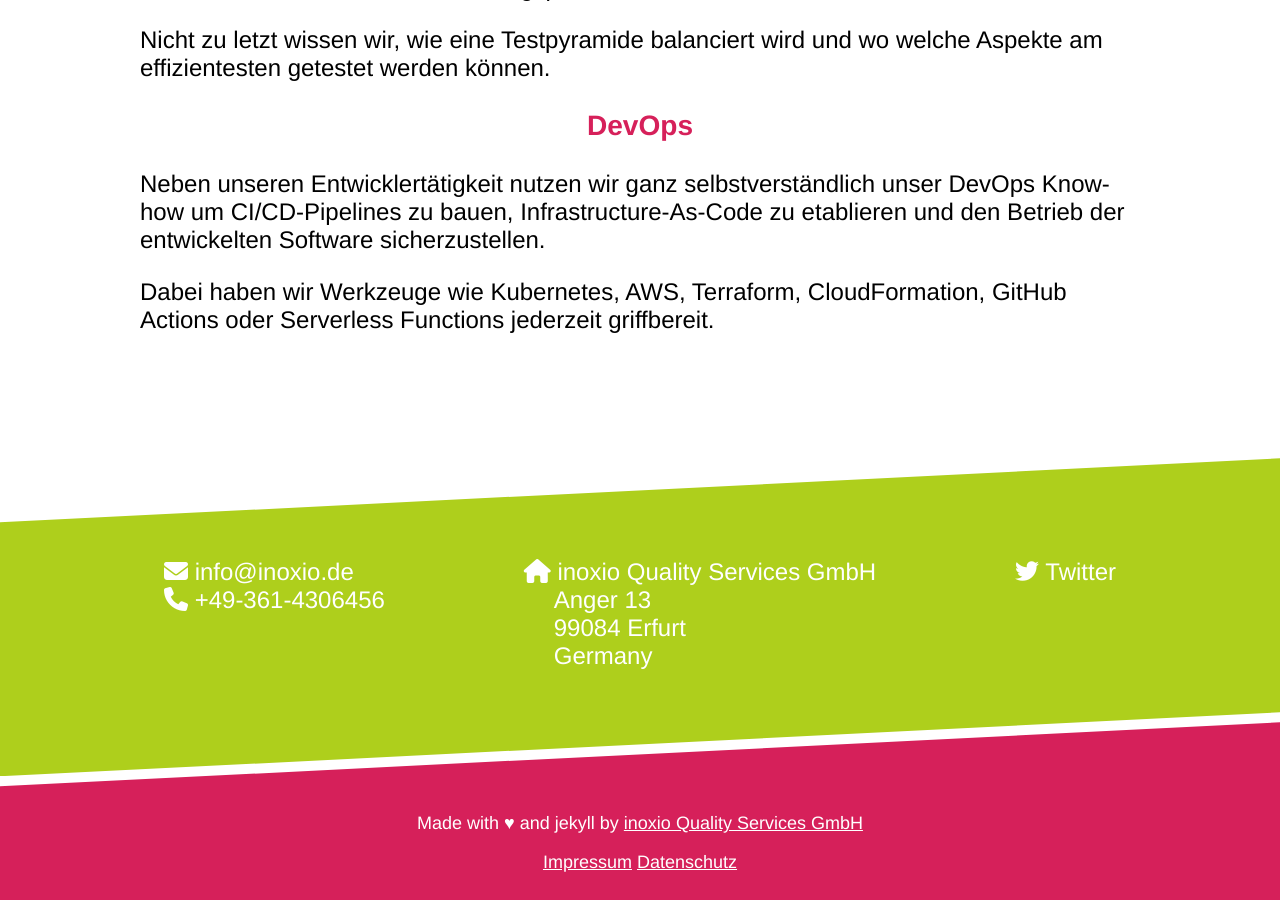
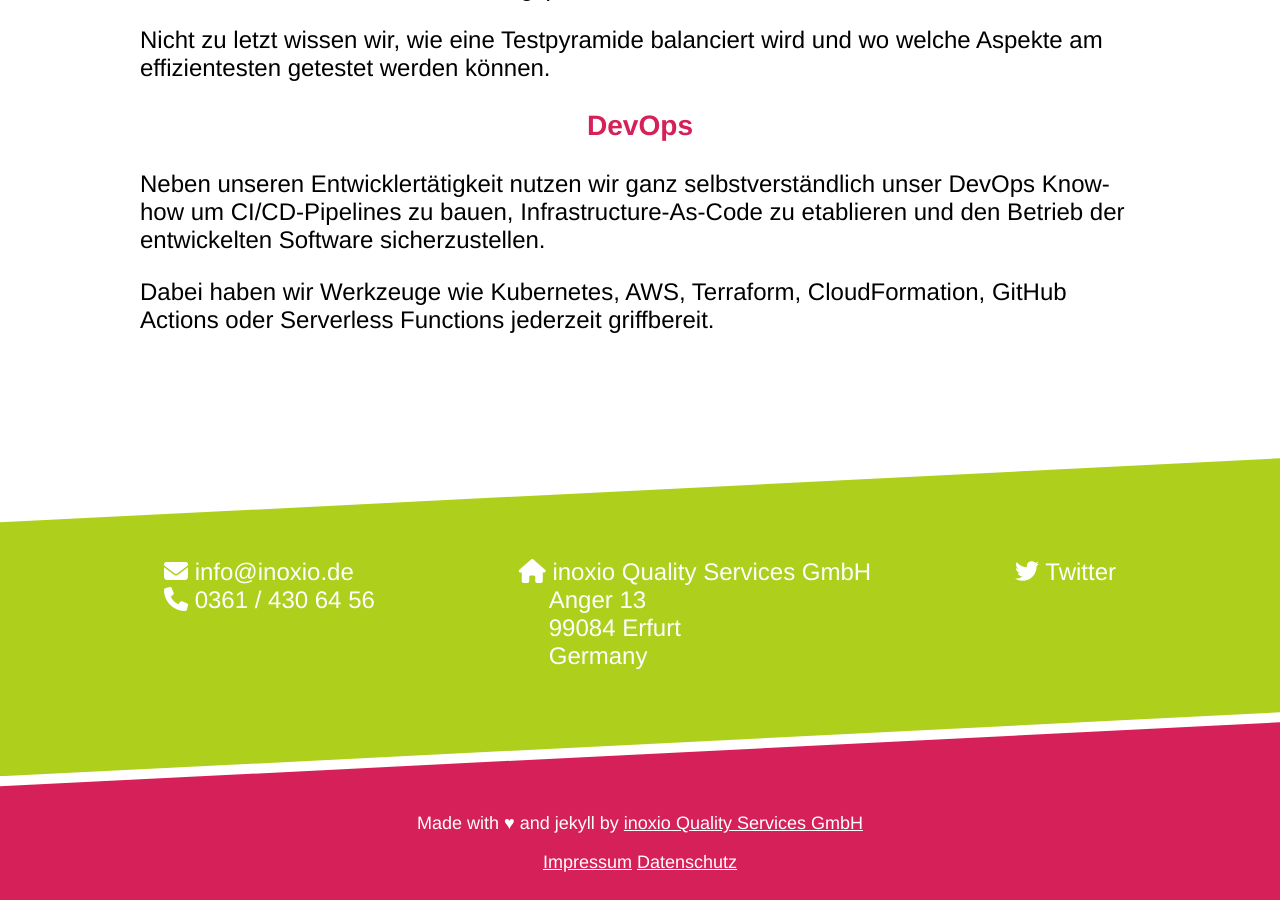
Before and after one commit to inoxio/inoxio.github.io, a Jekyll site: the page built from index.html, in a window 1280 px wide and 900 px high, scrolled down 3664 px. Built offline with Jekyll 4.4.1, drawn with Linux system fonts in a browser that asks for light colours; nearby versions of some CDN libraries.

Commit message:
change format of telephone number

```diff
--- a/_includes/sections/contact.md
+++ b/_includes/sections/contact.md
@@ -6,7 +6,7 @@
   <br/>
   <a href="tel:+49-361-4306456">
     <i class="fa fa-phone" ></i>
-    +49-361-4306456
+    0361 / 430 64 56
   </a>
 </div>
 
```
